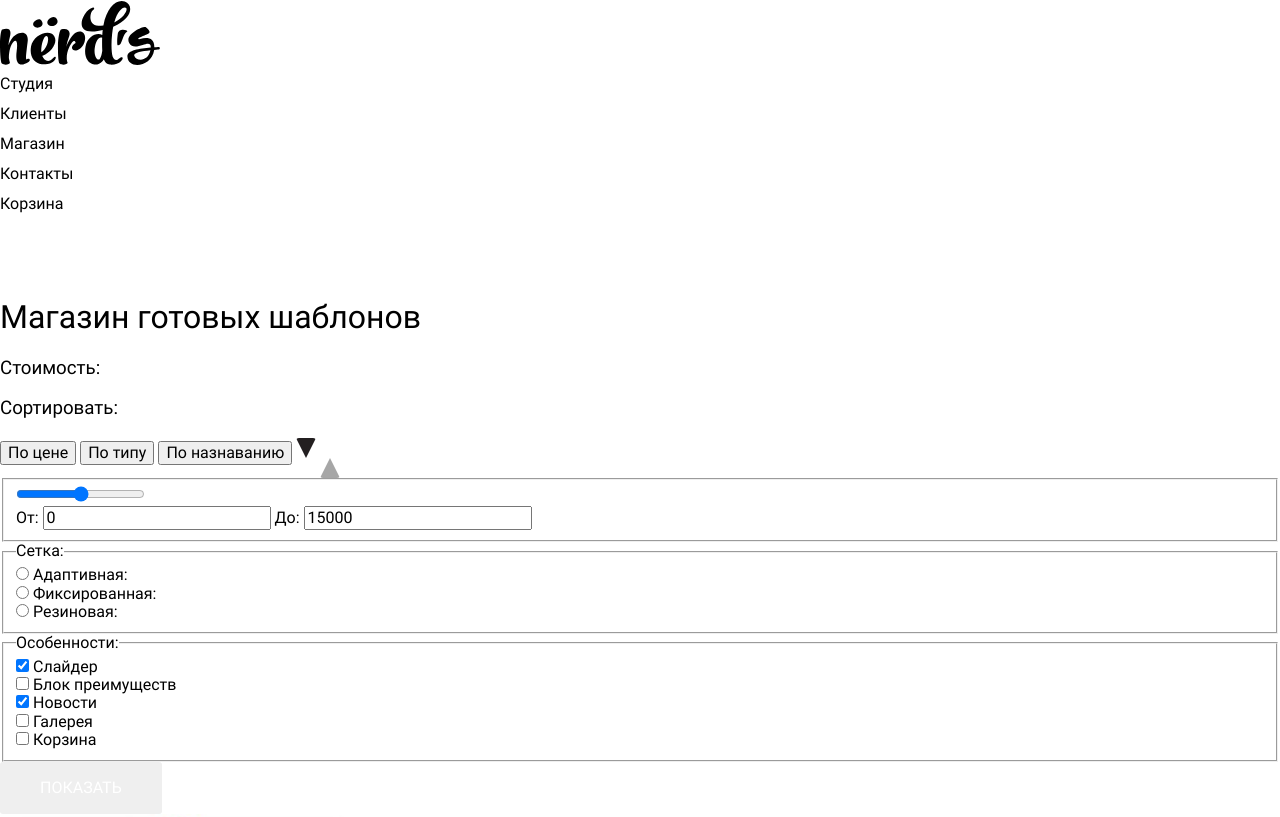
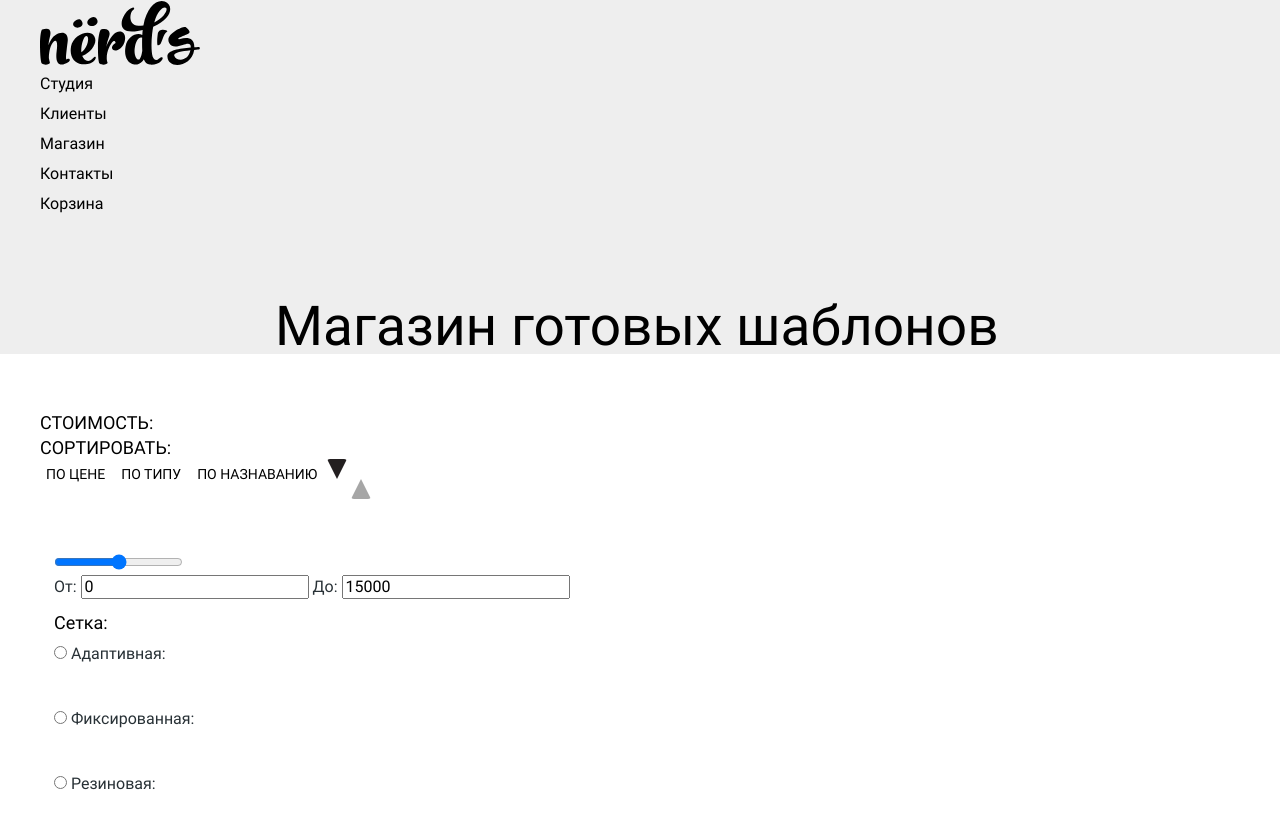
Before and after one commit to Bakitov-Tilegen/996491-nerds-31, a plain HTML site: page catalog.html in a window 1280 px wide. Shown: the top 817 px of the page. Drawn offline with Linux system fonts and the light colour scheme.

Commit message:
Стилизация внутренней страницы
Изменение
1) font-family,line-height, fw, fz, etc
2) margin padding btn
3) normalize.css
🧐🧐🧐🧐 кажется все

```diff
--- a/catalog.html
+++ b/catalog.html
@@ -15,8 +15,8 @@
 </head>
 
 <body class="page-body">
-  <header>
-    <section class="header-wrapper">
+  <header class="page-header">
+    <section class="header-wrapper wrapper">
       <a href="index.html" class="header-logo"><img src="img/nerds-logo.svg" alt="Логотип Нердс" width="160"
           height="65"></a>
       <nav class="nav-wrapper">
@@ -29,15 +29,15 @@
       </nav>
       <a href="#" class="basket-link">Корзина</a>
     </section>
-  </header>
-  <main>
+
     <!--//!header-title-->
     <div class="header-title-wrapper">
       <h1 class="header-title">Магазин готовых шаблонов</h1>
     </div>
-
+  </header>
+  <main>
     <!--//!catalog-wrapper-->
-    <div class="catalog-wrapper">
+    <div class="catalog-wrapper wrapper">
       <!--//!sort-header-wrapper-->
       <section class="sort-header-wrapper">
         <ul class="sort-header-list">
@@ -61,7 +61,7 @@
       <!--//!sort-wrapper-->
 
       <section class="sort-wrapper">
-        <form action="https://echo.htmlacademy.ru" method="GET">
+        <form class="sort-form" action="https://echo.htmlacademy.ru" method="GET">
           <fieldset>
             <ul class="range-list">
               <li class="range-item">
@@ -130,7 +130,7 @@
             </ul>
           </fieldset>
 
-          <button type="submit" class="btn btn--gray sort-btn">Показать</button>
+          <button type="submit" class="btn btn--gray view-btn">Показать</button>
 
         </form>
       </section>
@@ -141,8 +141,8 @@
                 height="578" alt="Седона Сайт по бронированию"></a></li>
           <li class="result-item"><a href="#" class="result-link"><img src="img/pink-result-2.jpg" width="358"
                 height="578" alt="Pink турагентство"></a></li>
-          <li class="result-item"><a href="#" class="result-link"><img src="img/barbershop-result-3.jpg"
-                width="358" height="578" alt="Бородинский Барбершоп"></a></li>
+          <li class="result-item"><a href="#" class="result-link"><img src="img/barbershop-result-3.jpg" width="358"
+                height="578" alt="Бородинский Барбершоп"></a></li>
           <li class="result-item"><a href="#" class="result-link"><img src="img/mishka-result-4.jpg" width="358"
                 height="578" alt="Mishka  вышивка"></a></li>
           <li class="result-item"><a href="#" class="result-link"><img src="img/learn-result-5.jpg" width="358"
@@ -157,7 +157,7 @@
           <li class="page-item"><a class="page-link page-link--active">1</a></li>
           <li class="page-item"><a href="#" class="page-link">2</a></li>
           <li class="page-item"><a href="#" class="page-link">3</a></li>
-          <li class="page-item"><a href="#" class="page-link">Следующая</a></li>
+          <li class="page-item"><a href="#" class="page-link page-link--next">Следующая</a></li>
         </ul>
       </section>
     </div>
@@ -176,7 +176,7 @@
         width="1920" height="416" style="border:0;" allowfullscreen="" loading="lazy"></iframe>
     </div>
     <!--//!copyright-->
-    <section class="copyright-wrapper">
+    <section class="copyright-wrapper wrapper">
       <ul class="copyright-list">
         <li class="copyright-item"><a href="#"><img src="img/vk.svg" alt="Vkontakte"></a></li>
         <li class="copyright-item"><a href="#"><img src="img/facebook.svg" alt="facebook"></a></li>
--- a/css/style.css
+++ b/css/style.css
@@ -29,6 +29,38 @@
   font-style: normal;
 }
 
+/*!Root*/
+:root {
+    /*!Background-color*/
+    --main-bg-color: #ffffff;
+    --header-bg-color: #eeeeee;
+    --icon-bg-color: #e1e1e1;
+
+    /*!Button-color*/
+    --btn-red: #FB565A;
+    --btn-green: #00CA74;
+    --btn-yellow: #EFC849;
+
+    /*!Text-color*/
+    --txt-black: #000000;
+    --txt-darkgray: #283136;
+    --txt-gray:#444444;
+    --txt-white: #ffffff;
+
+    /*!Font-size*/
+    --font-size14: 14px;
+    --font-size16: 16px;
+    --font-size18: 18px;
+    --font-size24: 24px;
+    --font-size30: 30px;
+    --font-size36: 36px;
+    --font-size45: 45px;
+    --font-size55: 55px;
+
+}
+
+
+
 /*! Button */
 .btn {
     font-size: var(--font-size16);
@@ -52,6 +84,11 @@
 }
 .btn--green {
     background-color: var(--btn-green);
+}
+.btn--gray {
+    background-color: var(--header-bg-color);
+    color: var(--txt-black);
+
 }
 .sort-btn-wrapper {
   display: flex;
@@ -78,36 +115,6 @@
   cursor: pointer;
 }
 
-/*!Root*/
-:root {
-  /*!Background-color*/
-  --main-bg-color: #ffffff;
-  --header-bg-color: #eeeeee;
-  --icon-bg-color: #e1e1e1;
-
-  /*!Button-color*/
-  --btn-red: #FB565A;
-  --btn-green: #00CA74;
-  --btn-yellow: #EFC849;
-
-  /*!Text-color*/
-  --txt-black: #000000;
-  --txt-darkgray: #283136;
-  --txt-gray:#444444;
-  --txt-white: #ffffff;
-
-  /*!Font-size*/
-  --font-size14: 14px;
-  --font-size16: 16px;
-  --font-size18: 18px;
-  --font-size24: 24px;
-  --font-size30: 30px;
-  --font-size36: 36px;
-  --font-size45: 45px;
-  --font-size55: 55px;
-
-}
-
 
 .page {
     color: var(--txt-black);
@@ -126,16 +133,14 @@ ul {
     list-style: none;
 }
 .wrapper {
-    width: 1160px;
+    width: 1200px;
     margin: 0 auto;
-    padding: 0 10px;
+    padding: 0 20px;
 }
 .page-header {
     background-color: var(--header-bg-color);
 }
-.header-wrapper {
-    margin: 0 0 80px 0;
-}
+
 .nav-item a,
 .basket-link {
     color: var(--txt-black);
@@ -284,3 +289,88 @@ ul {
     line-height: 1.375;
     font-weight: 400;
 }
+
+/*!Catalog.html*/
+.header-title-wrapper {
+    width: 730px;
+    margin: 0 auto;
+}
+.header-title {
+    font-size: var(--font-size55);
+    line-height: 1;
+    font-weight: 500;
+    margin: 0;
+}
+.sort-header-list {
+    padding: 55px 0 0 0;
+    margin: 0 0 50px 0;
+    text-transform: uppercase;
+}
+.sort-filter-title {
+    font-size: var(--font-size18);
+    line-height: 1,66;
+    margin: 0;
+}
+.sort-btn {
+    border: none;
+    background: transparent;
+    cursor: pointer;
+    text-transform: uppercase;
+    font-size: var(--font-size14);
+    line-height: 1.285;
+}
+.price-range-wrapper {
+    color: var(--txt-darkgray);
+}
+.sort-form fieldset{
+    border: none;
+}
+.filter-title {
+    font-size: var(--font-size18);
+    line-height: 1.6;
+    font-weight: 700;
+
+}
+.net-radio-item,
+.features-checkbox-item {
+    color: var(--txt-darkgray);
+    font-weight: 400;
+    font-size: var(--font-size16);
+    line-height: 1.25;
+    margin-bottom: 20px;
+}
+.net-radio-item,
+.features-checkbox-item:last-child {
+    margin-bottom: 45px;
+}
+.view-btn {
+    padding: 15px 80px;
+}
+.header-wrapper {
+    margin-bottom: 80px;
+}
+.page-list {
+    display: flex;
+    justify-content: center;
+}
+.page-item {
+    margin-right: 10px;
+}
+.page-link {
+    display: flex;
+    background-color: var(--header-bg-color);
+    padding: 17px 20px;
+    align-items: center;
+    justify-content: center;
+    text-decoration: none;
+    color: var(--txt-black);
+    border-radius: 3px;
+}
+.page-link--active {
+    padding: 14px 17px;
+    background-color: var(--main-bg-color);
+    border: 3px solid var(--header-bg-color);
+}
+.page-link--next {
+    padding: 17px 75px;
+}
```
